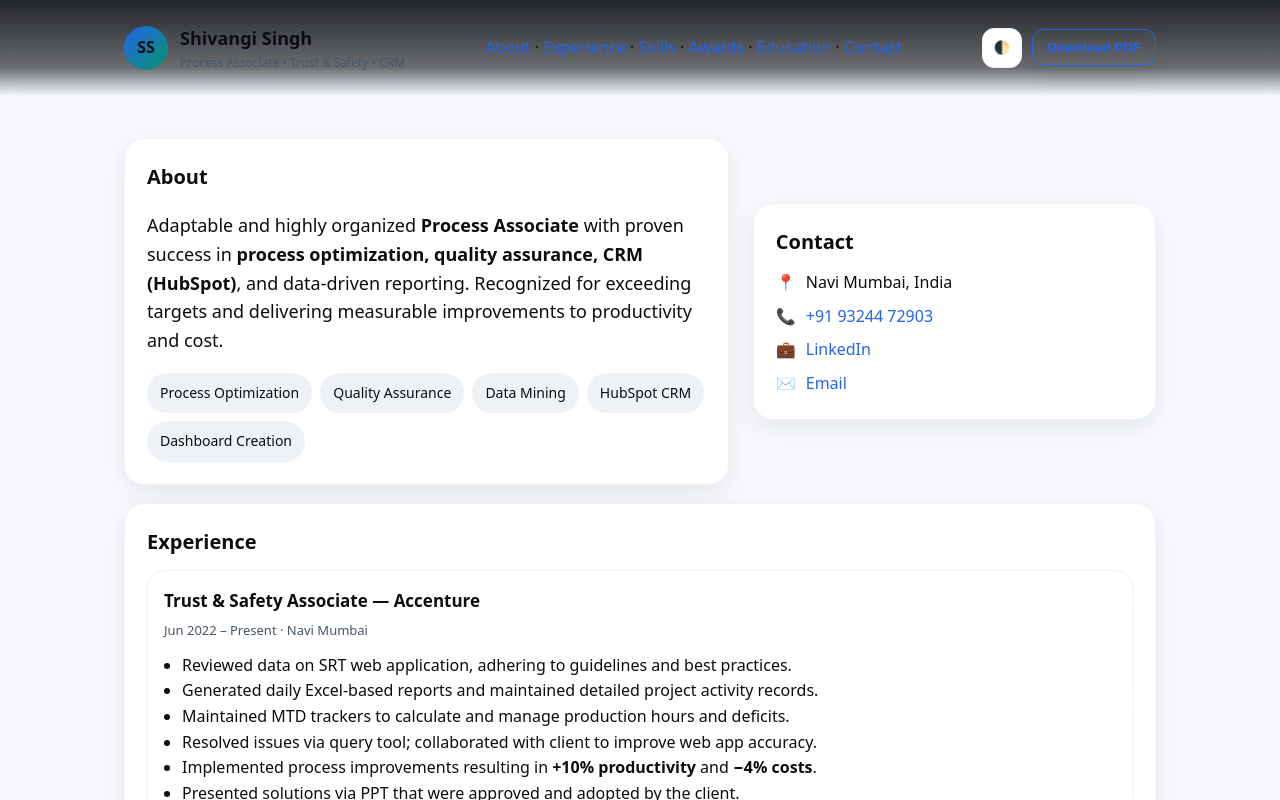
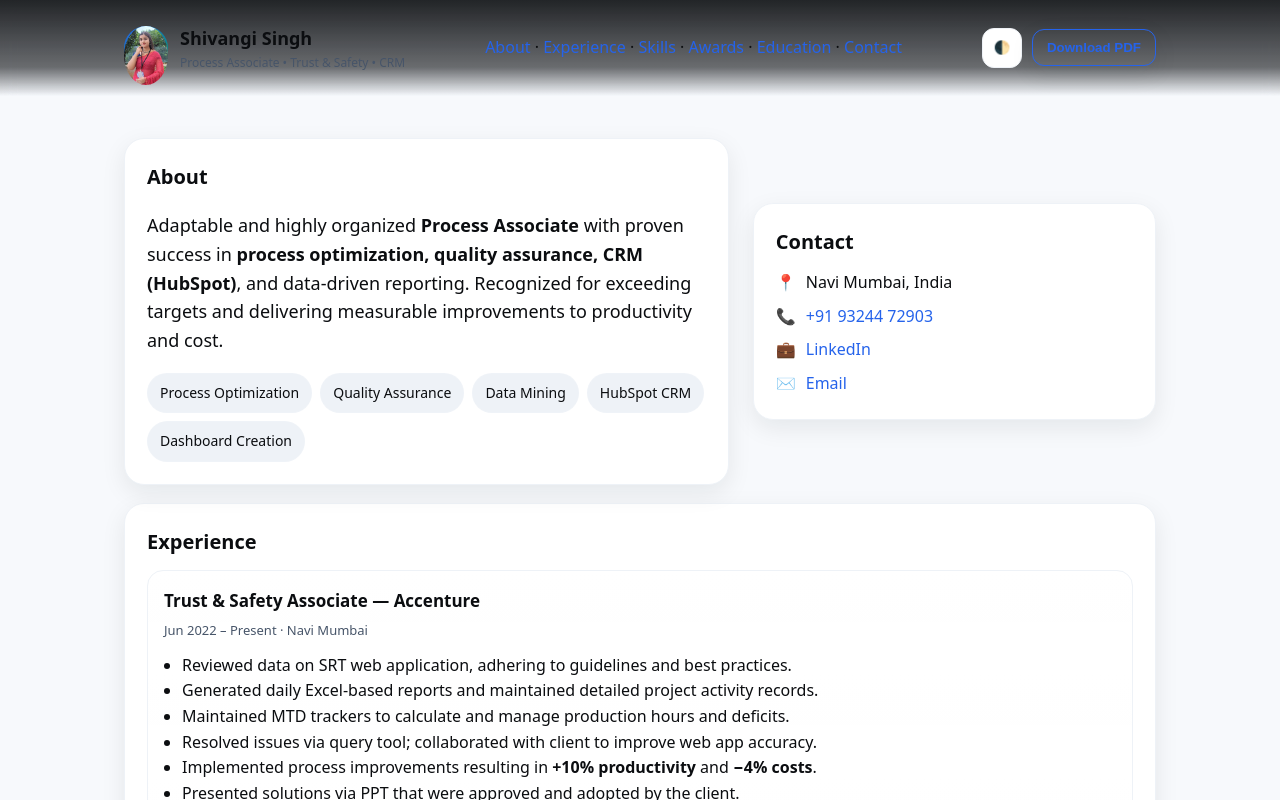
Before and after one commit to Aakash7757/Shivangi-portfolio-, a plain HTML site: page Index.html in a window 1280 px wide. Shown: the top 800 px of the page. Drawn offline with Linux system fonts and the light colour scheme.

Commit message:
Update Index.html

```diff
--- a/Index.html
+++ b/Index.html
@@ -96,7 +96,9 @@ footer{margin:32px 0 24px;color:var(--muted);text-align:center;font-size:14px}
   <header>
     <div class="container nav" id="top-nav">
       <div class="brand">
-        <div class="avatar" aria-hidden="true">SS</div>
+        <div class="avatar">
+  <img src="Screenshot_20250817_102047_Instagram.jpg" alt="Shivangi Singh" style="width:100%;height:100%;border-radius:50%;object-fit:cover;">
+        </div>
         <div>
           <h1>Shivangi Singh</h1>
           <div class="tag">Process Associate • Trust &amp; Safety • CRM</div>
```
